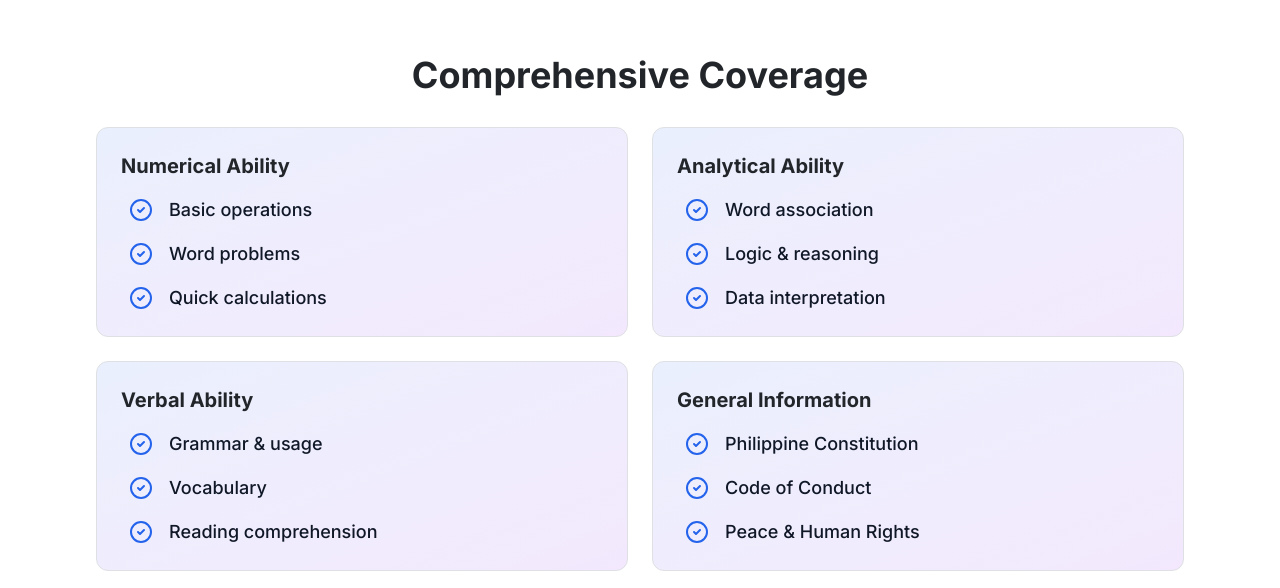
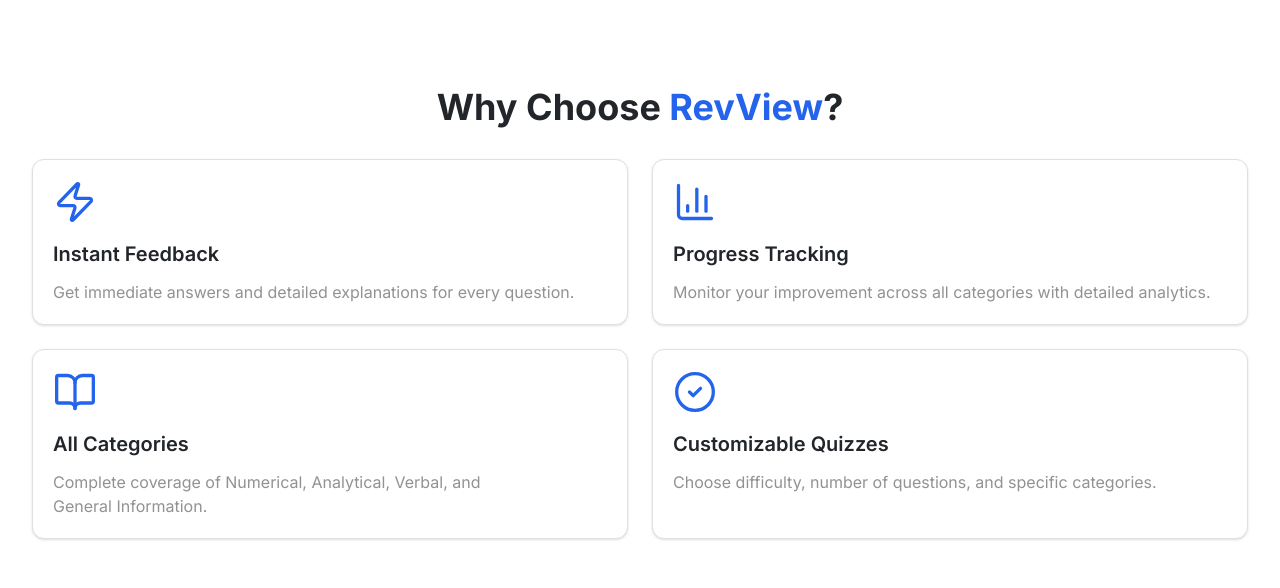
Before and after one commit to johnreyluntayao/revview, a Next.js app: page / in a window 1280 px wide. Shown: the part 912-1500 px from the top of the page. Built offline with nearby package versions, Linux system fonts and the light colour scheme; no server answers.

Commit message:
add why choose to homepage

```diff
--- a/components/Homepage.tsx
+++ b/components/Homepage.tsx
@@ -1,9 +1,10 @@
-import { HeroSection, HowItWorks, ComprehensiveCoverage, Contact, Footer } from "@/lib/imports";
+import { HeroSection, HowItWorks, ComprehensiveCoverage, WhyChoose } from "@/lib/imports";
 
 const Homepage = () => {
   return (
     <div className="w-full px-4 md:px-6 lg:px-8 overflow-hidden">
       <HeroSection />
+      <WhyChoose />
       <ComprehensiveCoverage />
       <HowItWorks />
     </div>
--- a/components/atoms/Card.tsx
+++ b/components/atoms/Card.tsx
@@ -31,7 +31,7 @@ const Card: React.FC<CardProps> = ({
 }) => {
     // Base styles shared across variants
     const baseClasses = `
-    rounded-xl shadow-sm border border-gray-200 overflow-hidden
+    rounded-xl shadow-sm border border-border overflow-hidden
     ${bg} ${className}
   `;
 
@@ -91,10 +91,13 @@ const Card: React.FC<CardProps> = ({
         // Variant 4: Compact / minimal
         case "compact":
             content = (
-                <div className="p-4 flex flex-col items-left gap-2 w-full">
+                <div className="p-3 md:p-4 lg:p-5 flex flex-col items-left gap-2 md:gap-3 lg:gap-4 w-full">
                     {icon && (<div className={`${iconColor} text-xl md:text-4xl lg:text-6xl`}>{icon}</div>)}
-                    {title && <p className="text-lg md:text-xl lg:text-xl text-gray-900">{title}</p>}
-                    <p className="text-xs md:text-sm lg:text-base text-gray-600">{value}</p>
+                    <div className="flex flex-col gap-1 md:gap-2 lg:gap-3">
+                        {title && <p className="text-base md:text-lg lg:text-xl text-foreground font-semibold">{title}</p>}
+                        <p className="text-xs md:text-sm lg:text-base text-foreground/50">{value}</p>
+                    </div>
+
                 </div>
             );
             break;
--- a/components/ui/WhyChoose.tsx
+++ b/components/ui/WhyChoose.tsx
@@ -1,7 +1,6 @@
-import React from 'react'
-import Card from '../atoms/Card'
-import { BookOpen, User } from 'lucide-react'
-import { CustomQuiz, InstantFeedback, ProgressTracking } from '@/lib/icons';
+
+import { Card } from '@/lib/imports'
+import { CustomQuiz, InstantFeedback, ProgressTracking, AllCategories } from '@/lib/icons';
 
 const featureCards = [
     {
@@ -17,7 +16,7 @@ const featureCards = [
 
     },
     {
-        icon: <BookOpen size={44} strokeWidth={1.8} />,
+        icon: <AllCategories size={44} strokeWidth={1.8} />,
         title: "All Categories",
         description: "Complete coverage of Numerical, Analytical, Verbal, and General Information.",
 
@@ -33,13 +32,13 @@ const featureCards = [
 const WhyChoose = () => {
     return (
         <section>
-            <div className='w-full h-screen flex flex-col items-center justify-center text-pretty gap-4 md:gap-6 lg:gap-8'>
+            <div className='w-full min-h-screen flex flex-col items-center justify-center text-pretty gap-4 md:gap-6 lg:gap-8 py-4 md:py-6 lg:py-8'>
 
-                <h1 className='text-2xl md:text-3xl lg:text-4xl font-bold text-foreground mb-10'>
-                    Why Choose CSE Reviewer?
+                <h1 className='text-2xl md:text-3xl lg:text-4xl font-bold text-foreground'>
+                    Why Choose <span className='text-primary'>RevView</span>?
                 </h1>
 
-                <div className="grid grid-cols-1 sm:grid-cols-2 lg:grid-cols-4 gap-6">
+                <div className="grid grid-cols-1 sm:grid-cols-2 gap-2 md:gap-4 lg:gap-6">
                     {featureCards.map((feature, idx) => (
                         <Card
                             key={idx}
--- a/lib/imports.ts
+++ b/lib/imports.ts
@@ -19,6 +19,7 @@ export { default as Footer } from "@/components/atoms/Footer";
 export { default as HowItWorks } from "@/components/ui/HowItWorks";
 export { default as Contact } from "@/components/ui/Contact";
 export { default as ComprehensiveCoverage } from "@/components/ui/ComprehensiveCoverage";
+export { default as WhyChoose } from "@/components/ui/WhyChoose";
 
 
 
```
